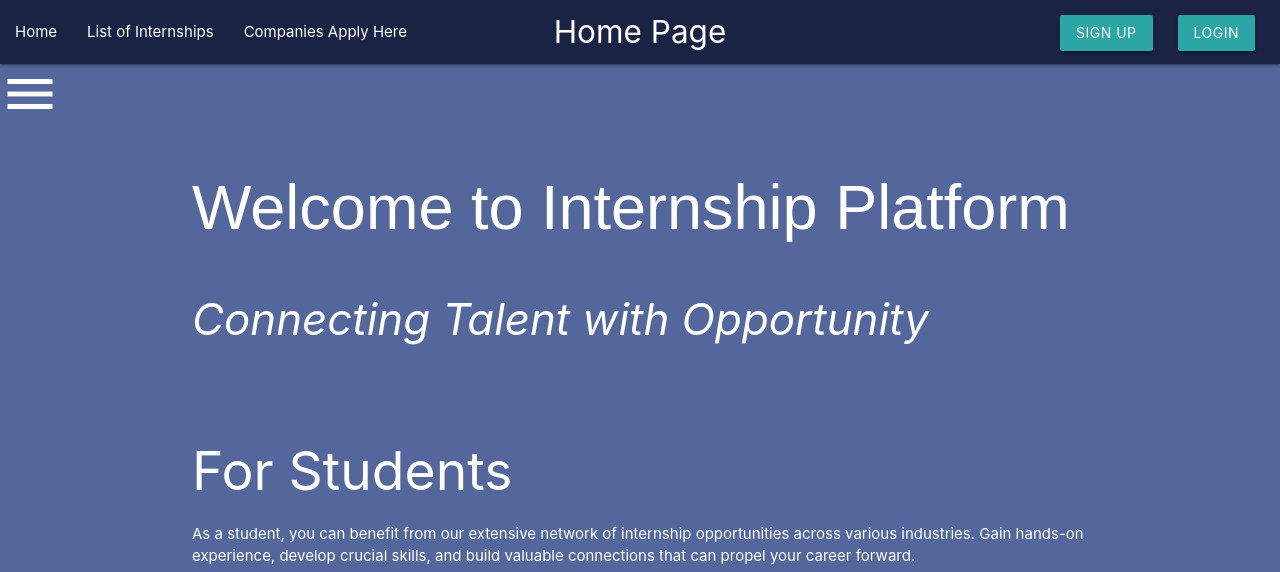
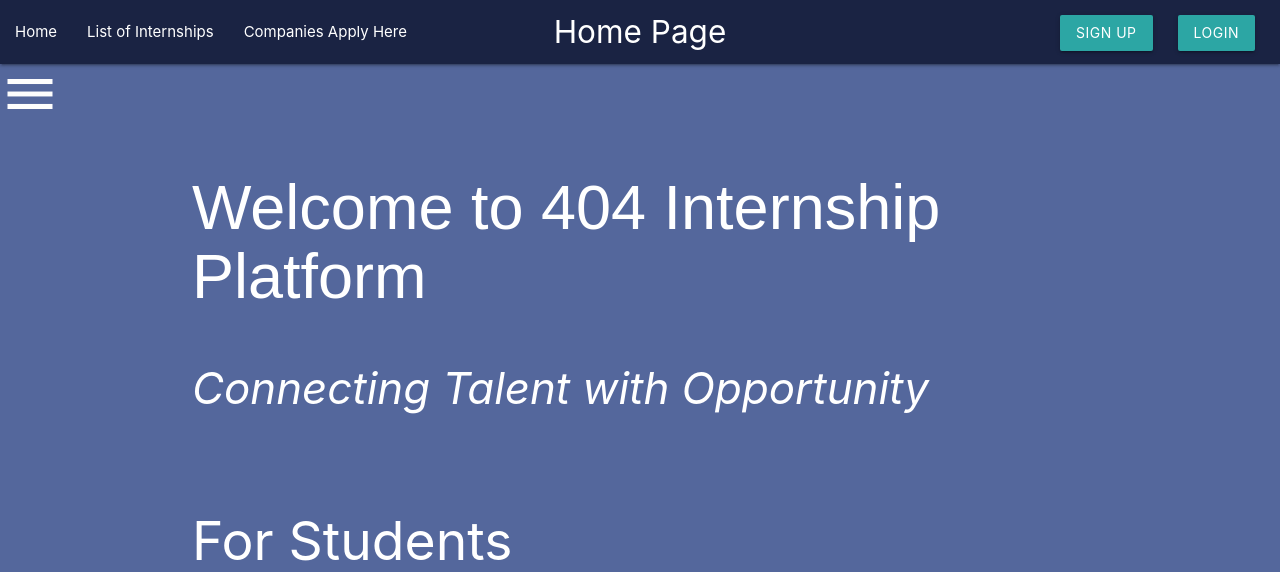
Before and after one commit to ShivanSookram/project, a Flask app: page / in a window 1280 px wide. Shown: the top 572 px of the page. Run offline with Flask 3, Linux system fonts and the light colour scheme; grey boxes are pictures that could not be loaded.

Commit message:
changed name, tried to add active class but was illogical so it remains as is

```diff
--- a/App/templates/homey.html
+++ b/App/templates/homey.html
@@ -24,7 +24,7 @@
 <body   style="background-color: #54679C;">
 <section class="hero">
   <div class="hero-content" style="font-family: fantasy;">
-    <h1 style="color: white;">Welcome to Internship Platform </h1>
+    <h1 style="color: white;">Welcome to 404 Internship Platform </h1>
 
   </div>
   <h3 style="color: white;"><i>Connecting Talent with Opportunity</i></h3><br><br>
```
